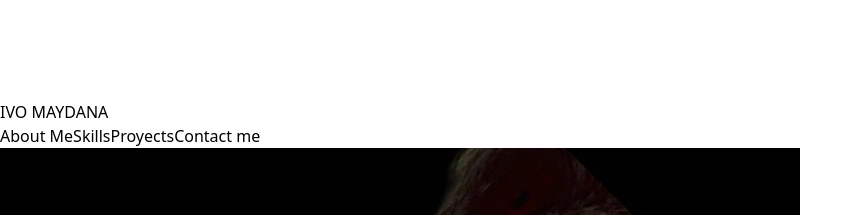
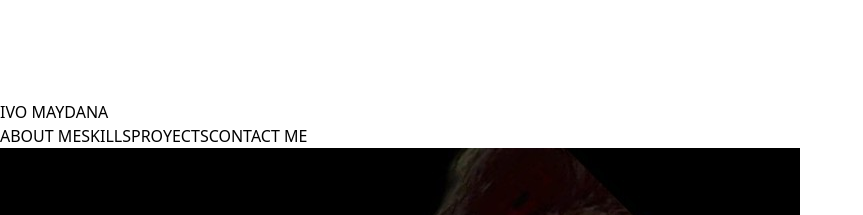
Before and after one commit to Ivixx09/Portfolio, a Next.js app: page / in a window 1280 px wide. Shown: the part 1180-1395 px from the top of the page, without its empty margins (0-863 px from the left). Built offline with nearby package versions, Linux system fonts and the light colour scheme.

Commit message:
color and text size changed

```diff
--- a/Components/NavBar/NavBar.jsx
+++ b/Components/NavBar/NavBar.jsx
@@ -24,20 +24,20 @@ const NavBar = ({nav, setNav}) => {
 
 
   return (
-    <div className='fixed w-full bg-gradient-to-b from-blue-400 to-cyan-300 h-14'>
+    <div className='fixed w-full bg-purple-600 h-14'>
       <div className='flex h-full justify-between'>
         <div onClick={handleNav} className="lg:hidden md:hidden flex items-center">
             {/* MENU */}
             <svg className="w-8 h-8 cursor-pointer" fill="none" stroke="white" viewBox="0 0 24 24" xmlns="http://www.w3.org/2000/svg"><path strokeLinecap="round" strokeLinejoin="round" strokeWidth={2} d="M4 6h16M4 12h16M4 18h16" /></svg>
         </div>
         <div className=' flex items-center pl-4 font-hind'>
-          <span>IVO MAYDANA</span>
+          <span className='cursor-pointer text-lg'>IVO MAYDANA</span>
         </div>
           <div className='hidden md:flex md:items-center '>
-            <span className='px-2 font-hind' onClick={routerPushA}>About Me</span>
-            <span className='px-2 font-hind'>Skills</span>
-            <span className='px-2 font-hind'>Proyects</span>
-            <span className='px-2 font-hind'>Contact me</span>
+            <span className='px-2 font-hind cursor-pointer' onClick={routerPushA}>ABOUT ME</span>
+            <span className='px-2 font-hind cursor-pointer'>SKILLS</span>
+            <span className='px-2 font-hind cursor-pointer'>PROYECTS</span>
+            <span className='px-2 font-hind cursor-pointer'>CONTACT ME</span>
           </div>
           <div className=' flex justify-end pr-4'>
             <img className='h-full w-full rounded-full' src="./yo.jpg" alt="" />
```
